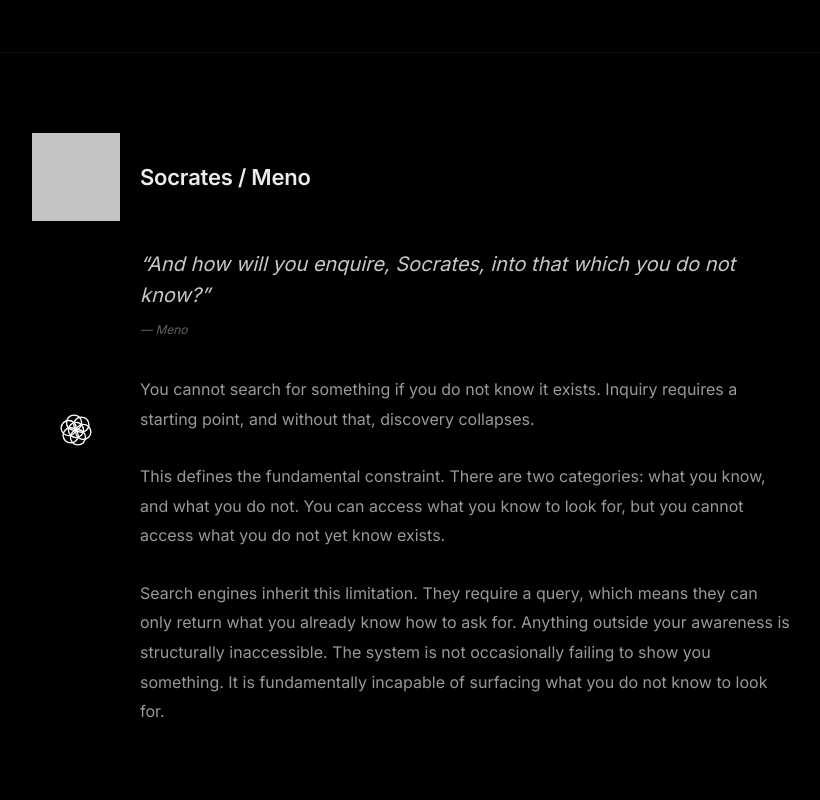
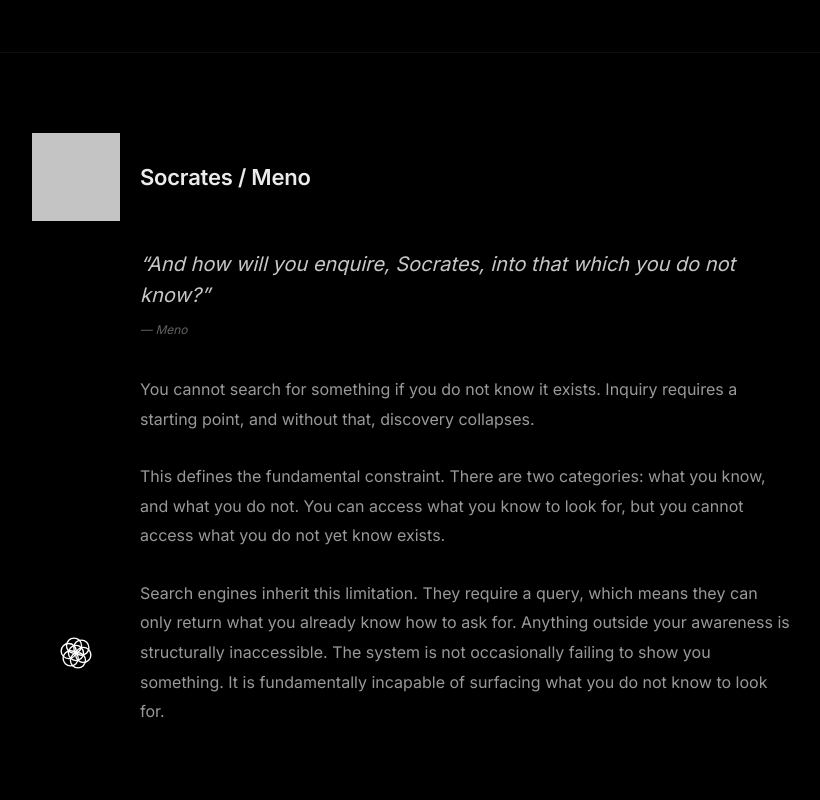
Before and after one commit to sn-ux/blueprint, a Next.js app: page /philosophy in a window 1280 px wide. Shown: the part 580-1380 px from the top of the page, without its empty margins (228-1048 px from the left). Built offline with nearby package versions, Linux system fonts and the light colour scheme; grey boxes are pictures that could not be loaded.

Commit message:
Align Blueprint logo with final paragraph in philosopher sections

```diff
--- a/app/philosophy/page.tsx
+++ b/app/philosophy/page.tsx
@@ -283,18 +283,9 @@ export default function PhilosophyPage() {
         >
           <FadeIn style={{ maxWidth: 760, margin: "0 auto" }}>
 
-            {/* ── Two-column layout: [image + logo] | [all text] ────────── */}
-            {/* The left column stretches to row height (flex default),        */}
-            {/* so top:50% on the absolutely-positioned logo always points      */}
-            {/* to the vertical midpoint of the full content block.             */}
-            <div style={{ display: "flex", flexDirection: "row", gap: IMG_GAP }}>
+            {/* ── Header: portrait + name ──────────────────────────────── */}
+            <div style={{ display: "flex", alignItems: "center", gap: IMG_GAP, marginBottom: 28 }}>
 
-              {/* LEFT — portrait at top; logo absolutely centred in the column */}
-              <div style={{
-                position:  "relative",
-                width:     IMG_SIZE,
-                flexShrink: 0,
-              }}>
               {/* B&W portrait — gray background shows through if image fails */}
               {/* eslint-disable-next-line @next/next/no-img-element */}
               <img
@@ -308,27 +299,11 @@ export default function PhilosophyPage() {
                   objectPosition: "center top",
                   filter:         "grayscale(100%) contrast(1.55) brightness(1.12)",
                   background:     "rgba(255,255,255,0.07)",
+                  flexShrink:     0,
                   display:        "block",
                 }}
               />
-                {/* Blueprint logo — horizontally centred with the image;       */}
-                {/* vertically at the midpoint of the full left-column height.  */}
-                {p.internet && (
-                  <div style={{
-                    position:  "absolute",
-                    left:      "50%",
-                    top:       "50%",
-                    transform: "translate(-50%, -50%)",
-                  }}>
-                    <BlueprintMark />
-                  </div>
-                )}
-              </div>
 
-              {/* RIGHT — name then all paragraphs, no extra left indent needed */}
-              <div style={{ flex: 1, minWidth: 0 }}>
-
-                {/* Name — minHeight aligns it vertically with the image */}
               <h2
                 style={{
                   fontSize:      "clamp(18px, 1.8vw, 22px)",
@@ -337,14 +312,14 @@ export default function PhilosophyPage() {
                   letterSpacing: "-0.01em",
                   color:         "rgba(255,255,255,0.92)",
                   margin:        0,
-                    marginBottom:  28,
-                    minHeight:     IMG_SIZE,
-                    display:       "flex",
-                    alignItems:    "center",
                 }}
               >
                 {p.name}
               </h2>
+            </div>
+
+            {/* ── Body: earlier paragraphs indented to align with name ─────── */}
+            <div style={{ paddingLeft: INDENT }}>
 
               {/* Quote */}
               <p
@@ -381,18 +356,30 @@ export default function PhilosophyPage() {
                 <p style={{ ...bodyStyle, marginBottom: 28 }}>{p.saying}</p>
               )}
 
-                {/* Adds */}
+              {/* Adds — if internet follows, keep bottom margin; otherwise it's last */}
               {p.adds && (
-                  <p style={{ ...bodyStyle, marginBottom: 28 }}>{p.adds}</p>
-                )}
-
-                {/* Internet */}
-                {p.internet && (
-                  <p style={bodyStyle}>{p.internet}</p>
+                <p style={{ ...bodyStyle, marginBottom: p.internet ? 28 : 0 }}>{p.adds}</p>
               )}
 
             </div>
+
+            {/* ── Last paragraph row: [logo | internet text] ───────────────── */}
+            {/* The logo div is IMG_SIZE wide (matching the image column above) */}
+            {/* so the logo stays horizontally under the portrait.              */}
+            {/* flex align-items: center vertically centres logo with the text. */}
+            {p.internet && (
+              <div style={{ display: "flex", alignItems: "center", gap: IMG_GAP }}>
+                <div style={{
+                  width:      IMG_SIZE,
+                  flexShrink: 0,
+                  display:    "flex",
+                  justifyContent: "center",
+                }}>
+                  <BlueprintMark />
                 </div>
+                <p style={{ ...bodyStyle, flex: 1 }}>{p.internet}</p>
+              </div>
+            )}
           </FadeIn>
         </section>
       ))}
```
Lines whose indentation alone changed are shown as unchanged.
